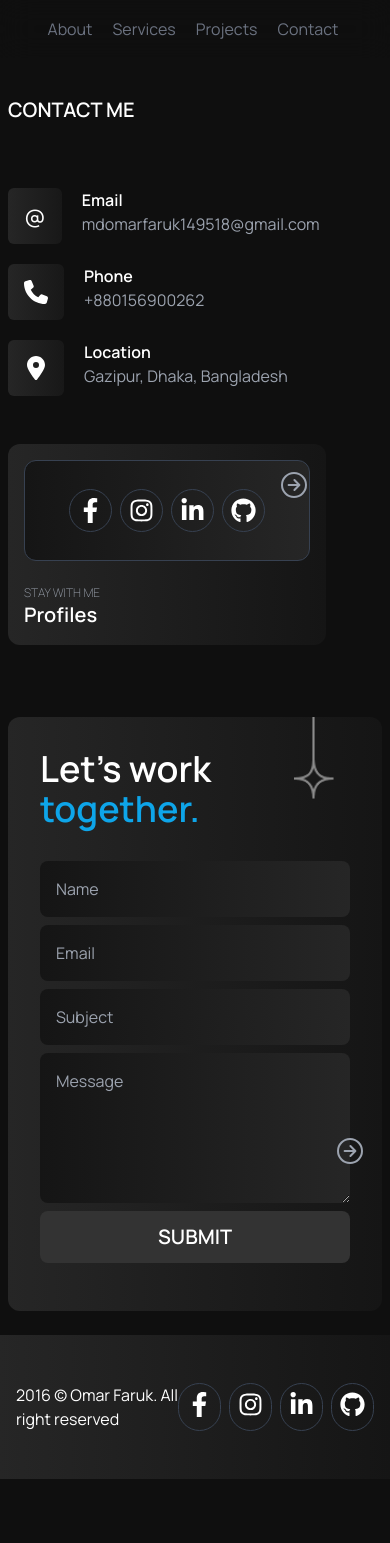
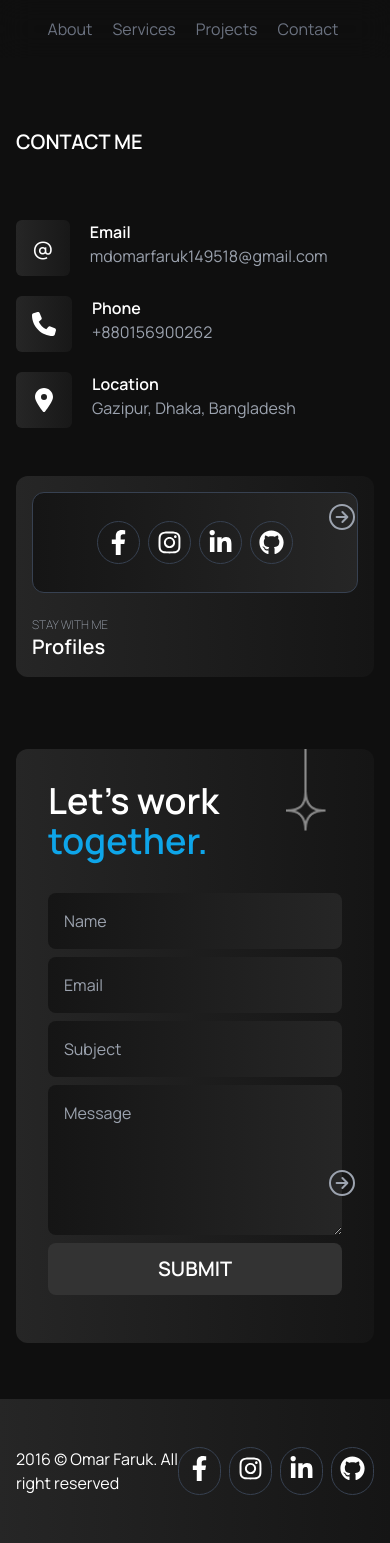
Before and after one commit to Omarfaruk05/my-portfolio-2.0, a Next.js app: page /contact in a window 390 px wide. Before the commit the page ends 1479 px from the top, so only its background shows below. Built offline with nearby package versions, Linux system fonts and the light colour scheme.

Commit message:
[Updated]ContactPage

```diff
--- a/src/app/contact/page.tsx
+++ b/src/app/contact/page.tsx
@@ -7,8 +7,8 @@ import { FaPhone, FaLocationDot } from "react-icons/fa6";
 const ContactPage = () => {
   return (
     <Container>
-      <div className="grid grid-cols-1 md:grid-cols-5 gap-14 justify-between my-4  lg:px-12">
-        <div className="col-span-2 mt-4 space-y-12">
+      <div className="grid grid-cols-1 md:grid-cols-5 gap-14 justify-center md:justify-between my-12 px-2 lg:px-12">
+        <div className="md:col-span-2 mt-4 space-y-12">
           <h2 className="text-xl uppercase font-semibold">Contact Me</h2>
           <div className="pt-4 space-y-5">
             <div className="flex gap-5">
@@ -39,11 +39,11 @@ const ContactPage = () => {
               </div>
             </div>
           </div>
-          <div className="">
+          <div>
             <Profiles />
           </div>
         </div>
-        <div className="col-span-3 mt-4 space-y-3">
+        <div className="md:col-span-3 mt-4 space-y-3">
           <Mail />
         </div>
       </div>
```
